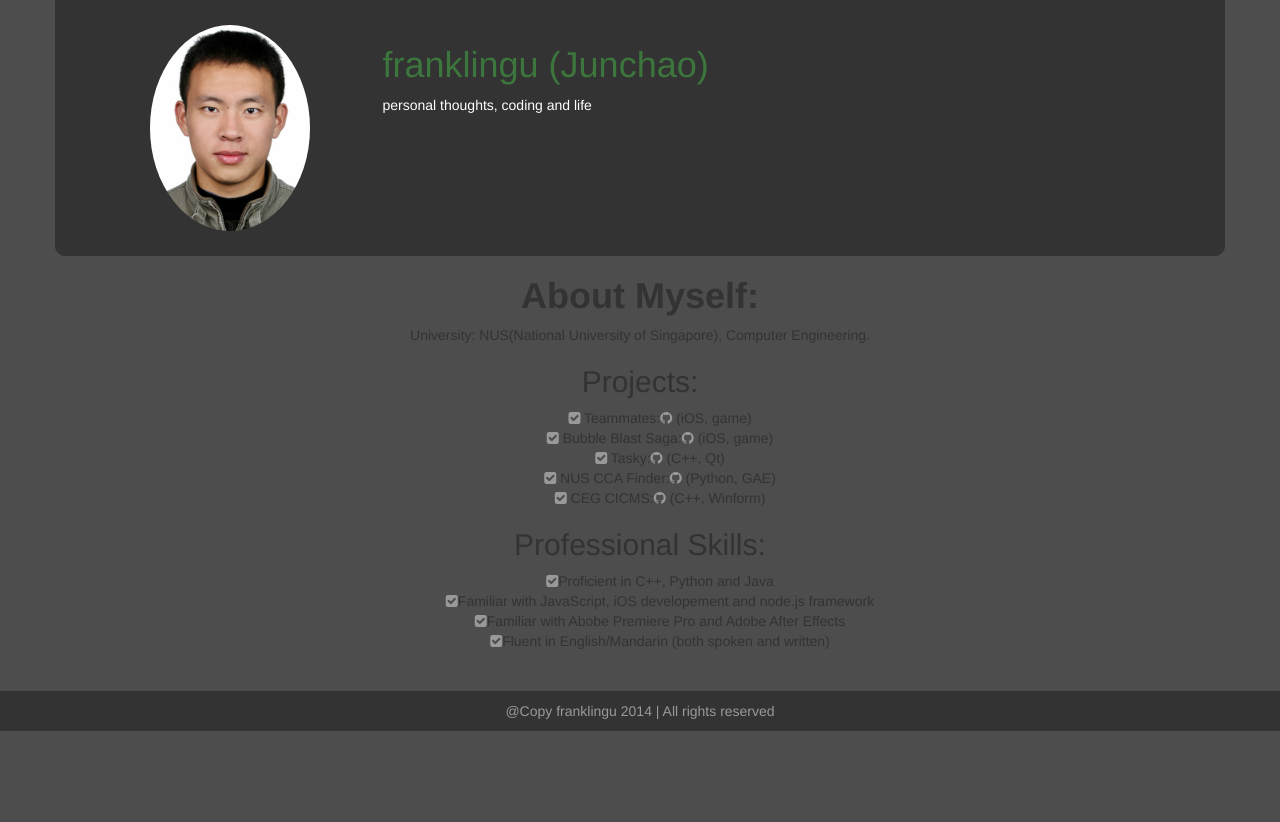
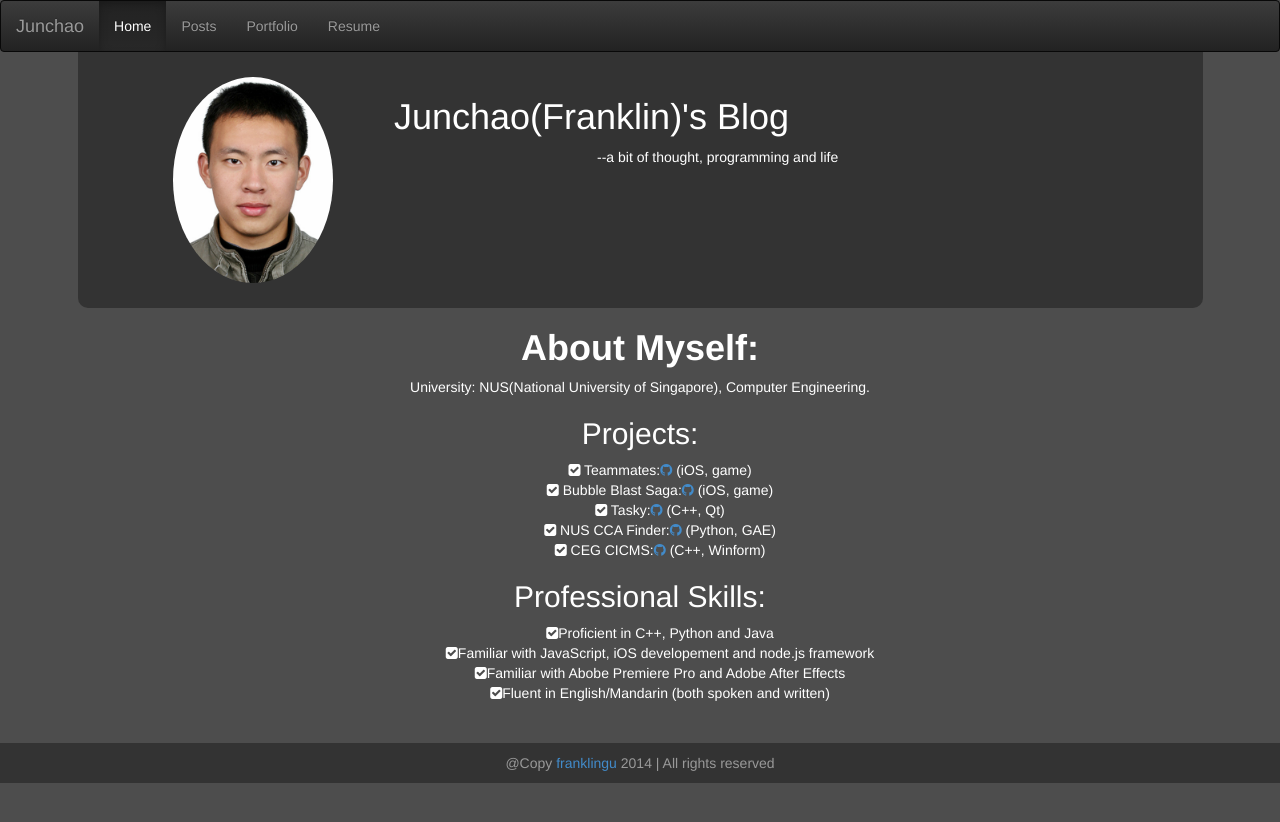
Before and after one commit to franklingu/franklingu.github.io, a Jekyll site: the page built from index.html, in a window 1280 px wide. Shown: the top 822 px of the page. Built offline with Jekyll 4.4.1, drawn with Linux system fonts in a browser that asks for light colours; nearby versions of some CDN libraries; Markdown is read by kramdown in place of the engine named in the settings; the list of posts is cut into pages by our own code.

Commit message:
adjustment of styling

```diff
--- a/_layouts/basic.html
+++ b/_layouts/basic.html
@@ -26,19 +26,50 @@
 </head>
 
 <body class="main-content">
-    <div class="row">
-        <div class="container">
-            {% if content %}
-                {{content}}
-            {% endif %}
+    <nav class="navbar navbar-inverse animated bounceInDown" role="navigation" id="main-navbar">
+        <div class="container-fluid">
+            <div class="navbar-header">
+                <button type="button" class="navbar-toggle" data-toggle="collapse" data-target="#bs-example-navbar-collapse-1">
+                    <span class="sr-only">Toggle navigation</span>
+                    <span class="icon-bar"></span>
+                    <span class="icon-bar"></span>
+                    <span class="icon-bar"></span>
+                </button>
+                <a class="navbar-brand" href="#">Junchao</a>
+            </div>
+            <div class="collapse navbar-collapse">
+                <ul class="nav navbar-nav">
+                    <li class="active"><a href="#">Home</a></li>
+                    <li><a href="#">Posts</a></li>
+                    <li><a href="#">Portfolio</a></li>
+                    <li><a href="#">Resume</a></li>
+                </ul>
+            </div>
         </div>
-        <div class="footer">
-            <div class="container-fluid">
-                <div class="align-center font-inverse">
-                    @Copy franklingu 2014 | All rights reserved
+    </nav>
+
+    <div class="row" id="content">
+        <div class="col-sm-12">
+            <div class="headline row narrow-1">
+                <div class="col-sm-3">
+                    <img src="/img/personal-img.jpg" class="animated fadeIn delay-5 img-circle" id="personal-img">
+                </div>
+                <div class="col-sm-9">
+                    <h1 class="animated bounceIn delay-5 text-white bold">Junchao(Franklin)'s Blog</h1>
+                    <div class="col-sm-offset-3 col-sm-6">
+                        <p class="animated bounceIn delay-5 text-white bold">--a bit of thought, programming and life</p>
+                    </div>
                 </div>
             </div>
         </div>
+        {% if content %}
+            {{content}}
+        {% endif %}
     </div>
+    <div class="footer">
+            <div class="align-center font-inverse">
+                @Copy <a href="mainto:franklingjunchao@gmail.com">franklingu</a> 2014 | All rights reserved
+            </div>
+        </div>
 </body>
 </html>
--- a/css/style.css
+++ b/css/style.css
@@ -14,16 +14,9 @@ body.main-content {
     border-radius: 0 0 10px 10px;
 }
 
-.container-narrow {
-    width: 70%;
-}
-
-.fa {
-    color: #999;
-}
-
-.fa:hover {
-    color: #fff;
+.narrow-1 {
+    width: 90%;
+    margin: 0 auto;
 }
 
 .align-center {
@@ -53,7 +46,24 @@ body.main-content {
     color: #fff;
 }
 
+.delay-5 {
+    -webkit-animation-delay: 0.5s;
+    -moz-animation-delay: 0.5s;
+    -ms-animation-delay: 0.5s;
+    animation-delay: 0.5s;
+}
+
 #personal-img {
     margin-left: 40px;
     width: 160px;
 }
+
+#main-navbar {
+    margin-bottom: 0px;
+}
+
+#content {
+    margin-left: 0px;
+    margin-right: 0px;
+    color: #fff;
+}
--- a/index.html
+++ b/index.html
@@ -2,18 +2,7 @@
 layout: basic
 title: Home
 ---
-<div class="row">
-    <div class="headline container">
-        <div class="col-sm-3">
-            <img src="/img/personal-img.jpg" class="animated bounceInLeft img-circle" id="personal-img">
-        </div>
-        <div class="col-sm-9">
-            <h1 class="animated bounceInDown text-success bold">franklingu (Junchao)</h1>
-            <p class="animated bounceInRight text-white bold">personal thoughts, coding and life</p>
-        </div>
-    </div>
-</div>
-<div class="align-center">
+<div id="contentArea" class="col-sm-12 align-center animated fadeIn delay-5">
     <h1><strong>About Myself:</strong></h1>
     <p>University: NUS(National University of Singapore), Computer Engineering.</p>
     <h2>Projects:</h2>
```
